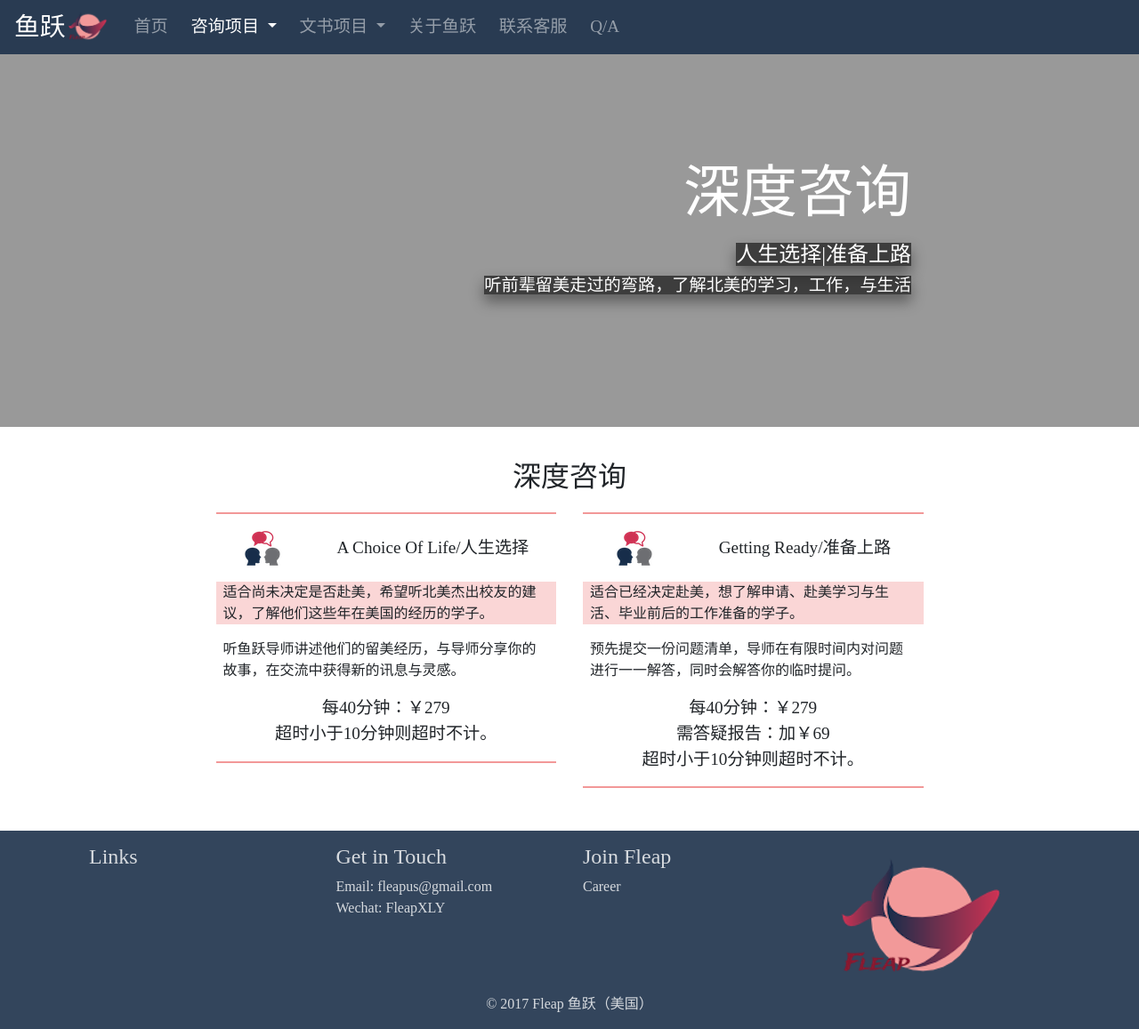
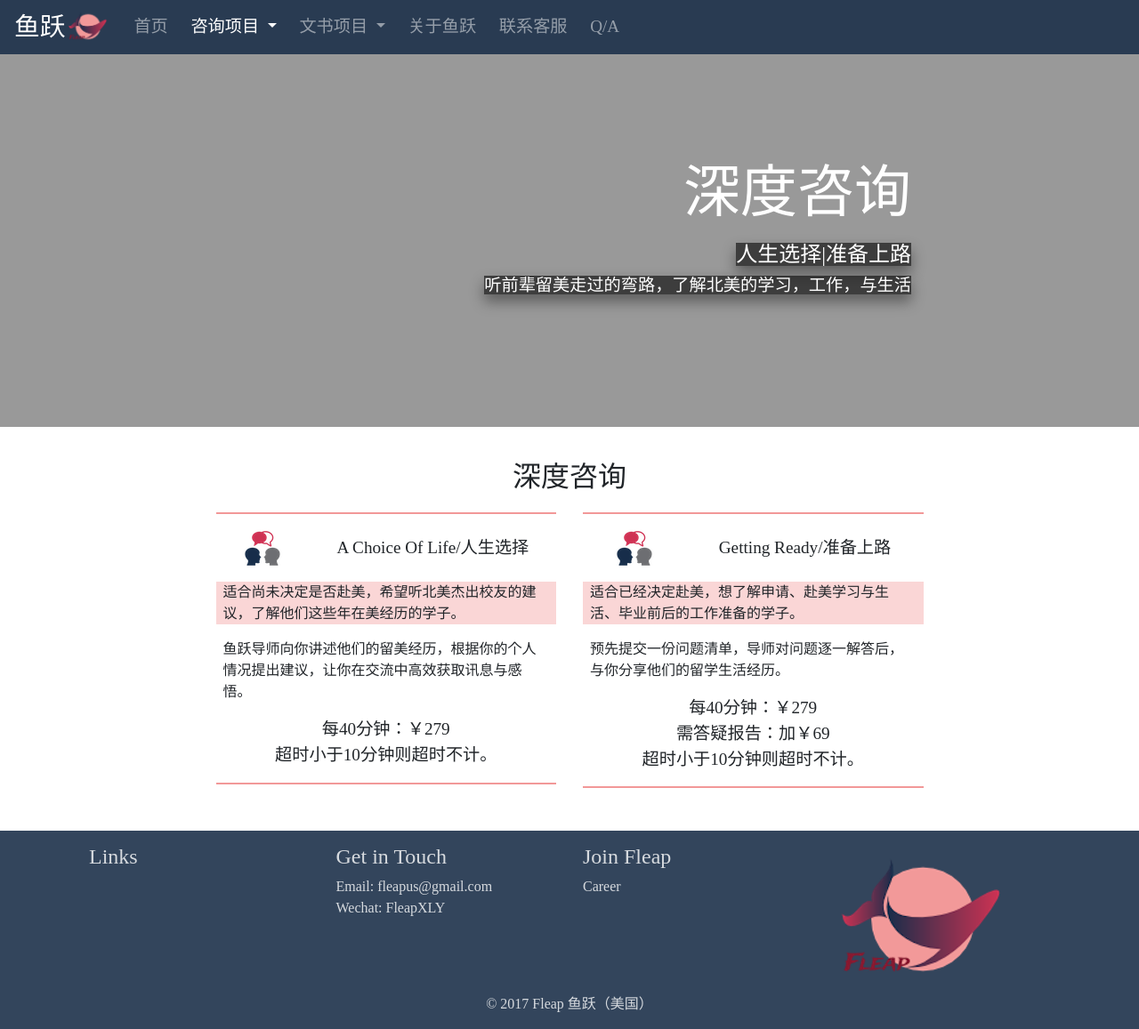
Before and after one commit to yyguoji/yyguoji.github.io, a Jekyll site: the page built from consult.html, in a window 1280 px wide and 1157 px high. Shown: the whole window at 89% size. Built offline with Jekyll 4.4.1, drawn with Linux system fonts in a browser that asks for light colours; nearby versions of some CDN libraries.

Commit message:
consult and essay page bg jpeg

```diff
--- a/consult.html
+++ b/consult.html
@@ -25,10 +25,10 @@
                                 <p class="rm-margin">A Choice Of Life/人生选择</p>
                             </div>
                             <div class="program-for program-content">
-                                <p class="rm-margin">适合尚未决定是否赴美，希望听北美杰出校友的建议，了解他们这些年在美国的经历的学子。</p>
+                                <p class="rm-margin">适合尚未决定是否赴美，希望听北美杰出校友的建议，了解他们这些年在美经历的学子。</p>
                             </div>
                             <div class="program-description program-content font-kai">
-                                <p class="rm-margin">听鱼跃导师讲述他们的留美经历，与导师分享你的故事，在交流中获得新的讯息与灵感。</p>
+                                <p class="rm-margin">鱼跃导师向你讲述他们的留美经历，根据你的个人情况提出建议，让你在交流中高效获取讯息与感悟。</p>
                             </div>
                             <div class="text-center">
                                 <p class="rm-margin">
@@ -50,7 +50,7 @@
                                 <p class="rm-margin">适合已经决定赴美，想了解申请、赴美学习与生活、毕业前后的工作准备的学子。</p>
                             </div>
                             <div class="program-description program-content font-kai">
-                                <p class="rm-margin">预先提交一份问题清单，导师在有限时间内对问题进行一一解答，同时会解答你的临时提问。</p>
+                                <p class="rm-margin">预先提交一份问题清单，导师对问题逐一解答后，与你分享他们的留学生活经历。</p>
                             </div>
                             <div class="text-center">
                                 <p class="rm-margin">
```
Also changed, not shown: images/consultbg.jpg (renamed from images/consultbg.jpeg), images/essaybg.jpg (renamed from images/essaybg.jpeg).
